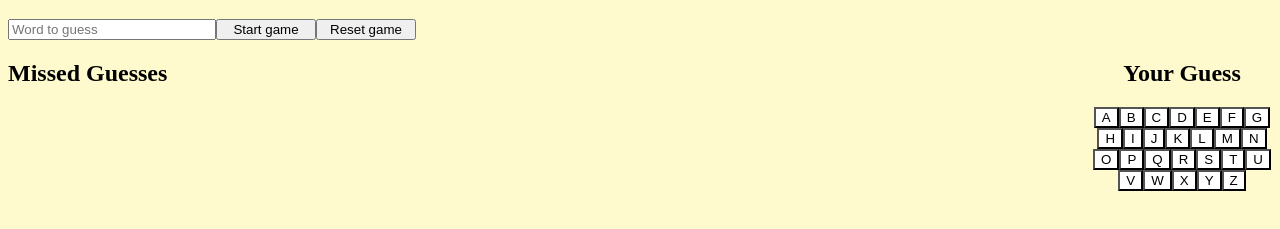
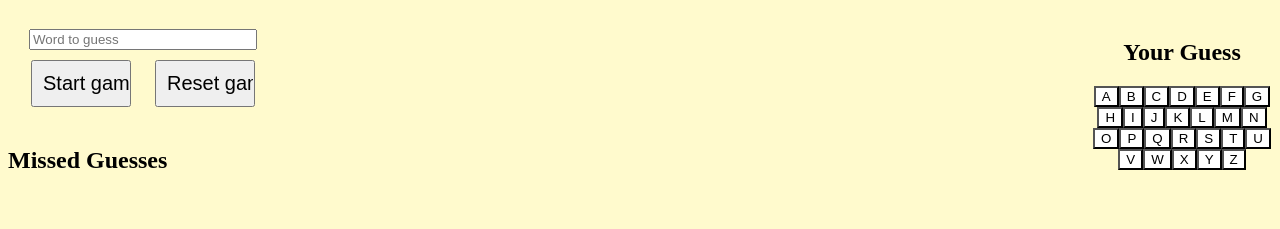
Before and after one commit to cyoder1/SEI-Project-1, a plain HTML site: page index.html in a window 1280 px wide. Shown: the part 61-290 px from the top of the page. Drawn offline with Linux system fonts and the light colour scheme.

Commit message:
set button alignment

```diff
--- a/style.css
+++ b/style.css
@@ -15,24 +15,28 @@ body {
 .pic {
     display: inline-block;
 }
-#submit-btn {
-    width: 100px
-}
-#reset-btn {
-    width: 100px
+#submit-btn, #reset-btn {
+    width: 100px;
+    padding: 10px;
+    margin: 10px;
+    font-size: 20px;
 }
 #user-word {
-    width: 200px;
+    width: 220px;
 }
 h1{
     text-align: center;
 }
 .display {
-    margin: auto;
+    margin: 0 auto;
     float: right;
     background-color: purple;
 }
 #input{
     display: flex;
-
+    flex-direction: column;
+    width: 250px;
+    display: inline-block;
+    padding: 10px;
+    text-align: center;
 }
```
